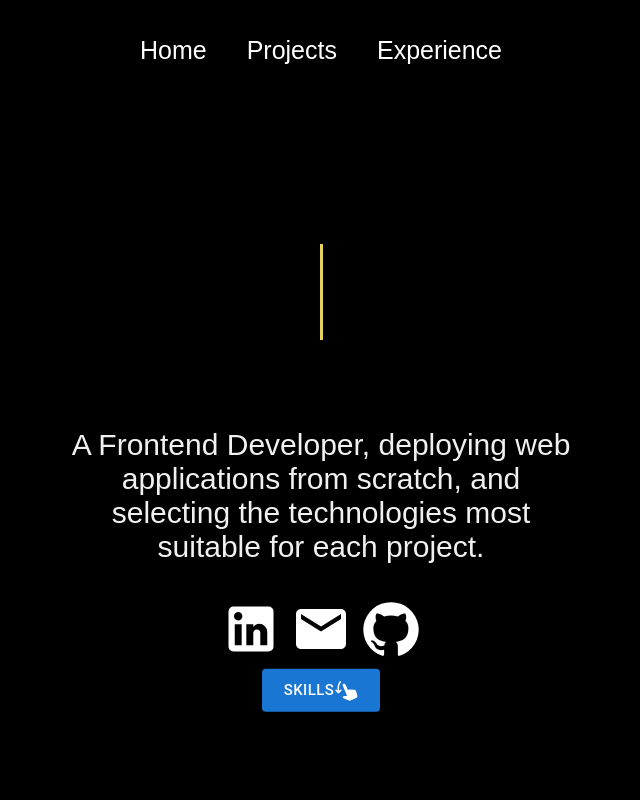
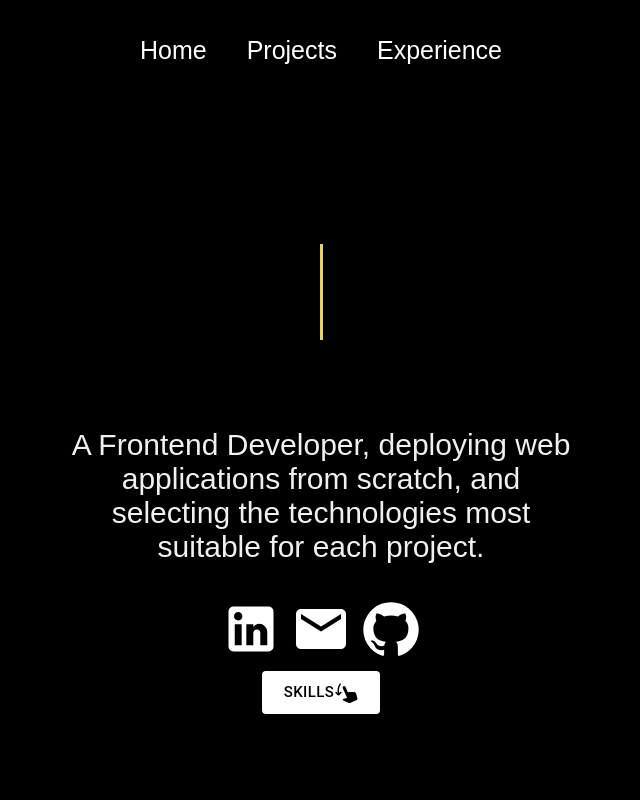
Before and after one commit to worm-codes/Portfolio_Website, a Next.js app: page / in a window 1280 px wide. Shown: the top 800 px of the page, without its empty margins (319-959 px from the left). Built offline with nearby package versions, Linux system fonts and the light colour scheme.

Commit message:
edit css skills button

```diff
--- a/styles/Home.module.css
+++ b/styles/Home.module.css
@@ -144,17 +144,17 @@
 .skill_button {
   margin-top: 15px;
   font-size: 18px;
-  color:black;
-  background-color: white;
-  animation: shake 1.6s cubic-bezier(.36, .07, .19, .97) both infinite;
-  transform: translate3d(0, 0, 0);
-  backface-visibility: hidden;
-  perspective: 1000px;
-  transition: color 0.5s, background-color 0.5s;
+  color:black !important;
+  background-color: white  !important;
+  animation: shake 1.6s cubic-bezier(.36, .07, .19, .97) both infinite  !important;
+  transform: translate3d(0, 0, 0)  !important;
+  backface-visibility: hidden  !important;
+  perspective: 1000px  !important;
+  transition: color 0.5s, background-color 0.5s  !important;
 }
 .skill_button:hover{
-  color:white;
-  background-color: black;
+  color:white  !important;
+  background-color: black  !important;
 }
 
 @keyframes shake {
```
